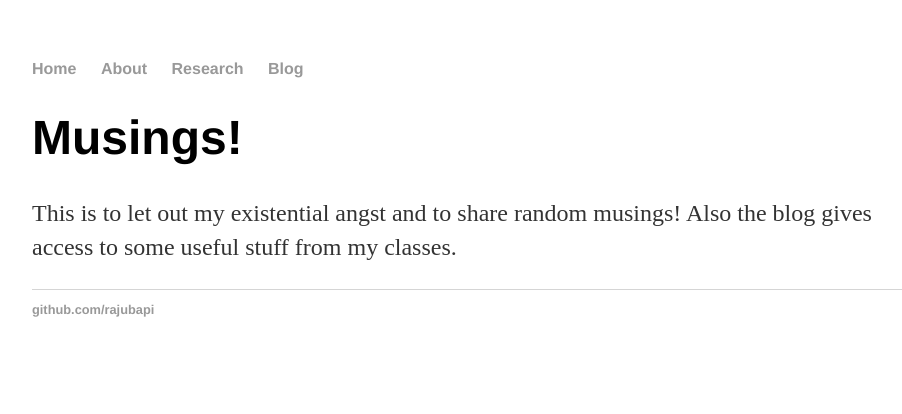
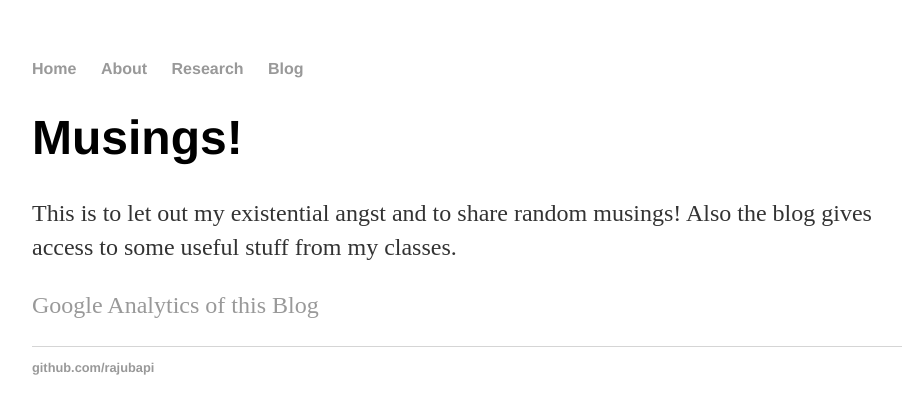
Before and after one commit to rajubapi/rajubapi.github.io, a Jekyll site: the page built from about/index.html, in a window 1280 px wide. Shown: the top 414 px of the page, without its empty margins (160-1062 px from the left). Built offline with Jekyll 4.4.1, drawn with Linux system fonts in a browser that asks for light colours.

Commit message:
Update index.html

```diff
--- a/about/index.html
+++ b/about/index.html
@@ -4,5 +4,7 @@ title: Bapi Raju, UoH
 ---
 <div class="blurb">
 	<h1>Musings!</h1>
-	<p>This is to let out my existential angst and to share random musings! Also the blog gives access to some useful stuff from my classes.</p>
+	<p>This is to let out my existential angst and to share random musings!
+		Also the blog gives access to some useful stuff from my classes.</p>
+	<p> <a href="/_includes/analytics.html">Google Analytics of this Blog</a></p>
 </div><!-- /.blurb -->
```
